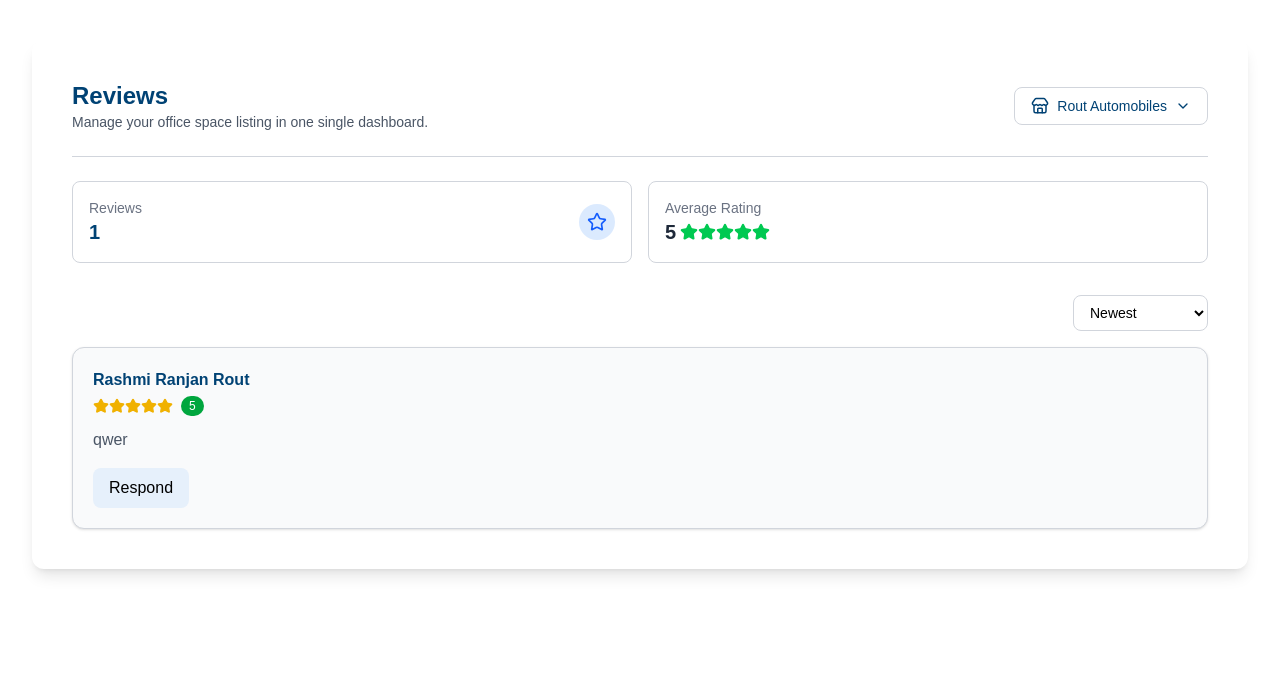
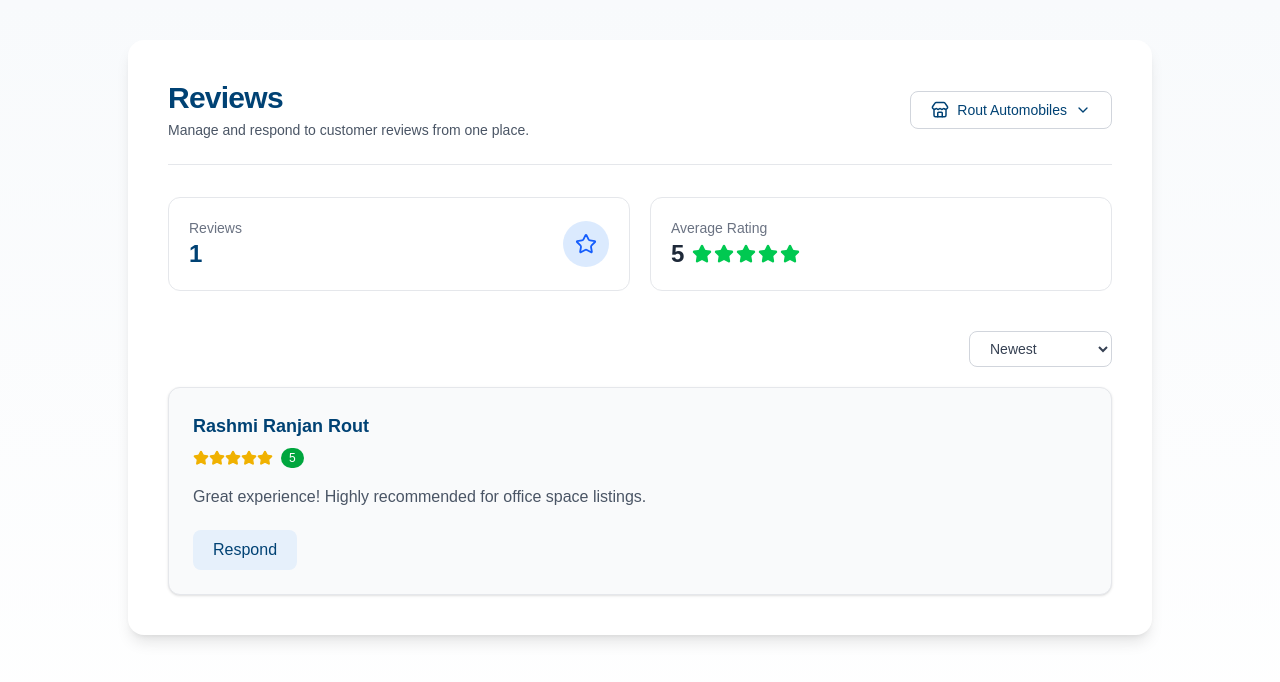
Before and after one commit to Gourang672/newNextJs, a Next.js app: page /manageListing/reviews in a window 1280 px wide. Shown: the top 682 px of the page. Built offline with nearby package versions, Linux system fonts and the light colour scheme.

Commit message:
in manage listing added greetings and redesigned previous page

```diff
--- a/src/app/manageListing/reviews/page.jsx
+++ b/src/app/manageListing/reviews/page.jsx
@@ -3,45 +3,45 @@ import { useState } from "react";
 import { Star, Store, ChevronDown } from "lucide-react";
 
 const Reviews = () => {
-
-    const [sortOption, setSortOption] = useState("Newest");
+  const [sortOption, setSortOption] = useState("Newest");
 
   return (
-     <section className="min-h-screen py-10 px-4 md:px-8">
-      <div className="mx-auto bg-white rounded-xl shadow-lg p-6 md:p-10">
+    <section className="min-h-screen py-10 px-4 md:px-8 bg-gradient-to-b from-[#F8FAFC] to-white">
+      <div className="mx-auto max-w-5xl bg-white rounded-2xl shadow-lg p-6 md:p-10">
         {/* Header */}
-        <div className="flex flex-col md:flex-row md:items-center md:justify-between gap-4 border-b border-b-gray-300 pb-6">
+        <div className="flex flex-col md:flex-row md:items-center md:justify-between gap-4 border-b border-b-gray-200 pb-6">
           <div>
-            <h1 className="text-2xl font-bold text-[#004274]">Reviews</h1>
-            <p className="text-gray-600 text-sm">
-              Manage your office space listing in one single dashboard.
+            <h1 className="text-3xl font-bold text-[#004274] tracking-tight">Reviews</h1>
+            <p className="text-gray-600 text-sm mt-1">
+              Manage and respond to customer reviews from one place.
             </p>
           </div>
-          <button className="flex items-center gap-2 px-4 py-2 border border-gray-300 rounded-lg text-sm text-[#004274] hover:bg-gray-100 transition">
+          <button className="flex items-center gap-2 px-5 py-2 border border-gray-300 rounded-lg text-sm font-medium text-[#004274] hover:bg-gray-100 hover:shadow-sm transition">
             <Store size={18} /> Rout Automobiles
             <ChevronDown size={16} />
           </button>
         </div>
 
         {/* Stats */}
-        <div className="grid grid-cols-1 sm:grid-cols-2 gap-4 mt-6">
-          <div className="flex items-center justify-between border border-gray-300 rounded-lg p-4 hover:shadow-md transition">
+        <div className="grid grid-cols-1 sm:grid-cols-2 gap-5 mt-8">
+          <div className="flex items-center justify-between border border-gray-200 rounded-xl p-5 hover:shadow-md transition">
             <div>
               <p className="text-gray-500 text-sm">Reviews</p>
-              <p className="text-xl font-semibold text-[#004274]">1</p>
+              <p className="text-2xl font-semibold text-[#004274]">1</p>
             </div>
-            <span className="bg-blue-100 text-blue-600 p-2 rounded-full">
-              <Star size={20} />
+            <span className="bg-blue-100 text-blue-600 p-3 rounded-full">
+              <Star size={22} />
             </span>
           </div>
-          <div className="flex items-center justify-between border border-gray-300 rounded-lg p-4 hover:shadow-md transition">
+
+          <div className="flex items-center justify-between border border-gray-200 rounded-xl p-5 hover:shadow-md transition">
             <div>
               <p className="text-gray-500 text-sm">Average Rating</p>
-              <p className="flex items-center gap-1 text-xl font-semibold text-gray-800">
-                5{" "}
-                <span className="flex">
+              <p className="flex items-center gap-2 text-2xl font-semibold text-gray-800">
+                5
+                <span className="flex gap-0.5">
                   {[...Array(5)].map((_, i) => (
-                    <Star key={i} size={18} className="text-green-500 fill-green-500" />
+                    <Star key={i} size={20} className="text-green-500 fill-green-500" />
                   ))}
                 </span>
               </p>
@@ -50,13 +50,13 @@ const Reviews = () => {
         </div>
 
         {/* Reviews Section */}
-        <div className="mt-8">
+        <div className="mt-10">
           {/* Sort Dropdown */}
-          <div className="flex justify-end mb-4">
+          <div className="flex justify-end mb-5">
             <select
               value={sortOption}
               onChange={(e) => setSortOption(e.target.value)}
-              className="px-3 py-2 border border-gray-300 rounded-lg text-sm focus:outline-none focus:ring-2 focus:ring-[#004274]"
+              className="px-4 py-2 border border-gray-300 rounded-lg text-sm font-medium text-gray-700 focus:outline-none focus:ring-2 focus:ring-[#004274] transition"
             >
               <option>Newest</option>
               <option>Oldest</option>
@@ -66,9 +66,9 @@ const Reviews = () => {
           </div>
 
           {/* Review Card */}
-          <div className="bg-gray-50 border border-gray-300 rounded-xl p-5 shadow-sm hover:shadow-md transition">
-            <h3 className="font-semibold text-[#004274]">Rashmi Ranjan Rout</h3>
-            <div className="flex items-center gap-2 mt-1">
+          <div className="bg-gray-50 border border-gray-200 rounded-xl p-6 shadow-sm hover:shadow-md transition">
+            <h3 className="font-semibold text-[#004274] text-lg">Rashmi Ranjan Rout</h3>
+            <div className="flex items-center gap-2 mt-2">
               <div className="flex text-yellow-500">
                 {[...Array(5)].map((_, i) => (
                   <Star key={i} size={16} className="fill-yellow-500" />
@@ -78,10 +78,12 @@ const Reviews = () => {
                 5
               </span>
             </div>
-            <p className="text-gray-600 mt-3">qwer</p>
+            <p className="text-gray-600 mt-4 leading-relaxed">
+              Great experience! Highly recommended for office space listings.
+            </p>
 
-            <div className="mt-4">
-              <button className="px-4 py-2 bg-[#E6F0FB] rounded-lg hover:bg-blue-100 transition">
+            <div className="mt-5">
+              <button className="px-5 py-2 bg-[#E6F0FB] text-[#004274] font-medium rounded-lg hover:bg-blue-100 transition">
                 Respond
               </button>
             </div>
@@ -89,7 +91,7 @@ const Reviews = () => {
         </div>
       </div>
     </section>
-  )
-}
+  );
+};
 
-export default Reviews
+export default Reviews;
```
